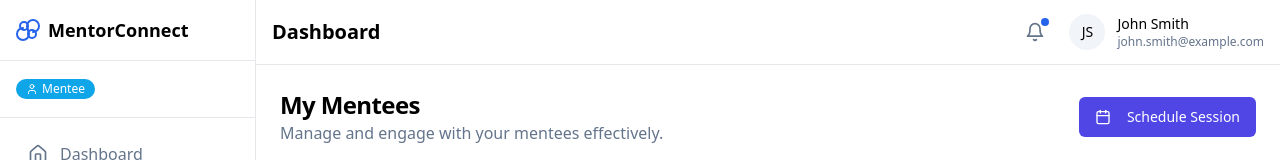
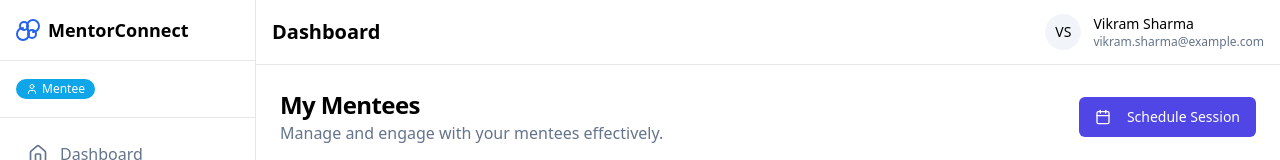
Before and after one commit to yuvraj151004/connect-compass-path, a React (Vite) app: page /dashboard/mentees in a window 1280 px wide. Shown: the top 160 px of the page. Built offline with nearby package versions, Linux system fonts and the light colour scheme.

Commit message:
Fix: Replace John Smith with Indian name
Replaced all instances of "John Smith" with an Indian name throughout the project.

```diff
--- a/src/components/DashboardLayout.tsx
+++ b/src/components/DashboardLayout.tsx
@@ -1,4 +1,3 @@
-
 import React, { ReactNode, useState } from 'react';
 import { Link, useLocation, useNavigate } from 'react-router-dom';
 import {
@@ -60,7 +59,6 @@ const DashboardLayout: React.FC<DashboardLayoutProps> = ({
     if (onLogout) {
       onLogout();
     } else {
-      // Default logout behavior if onLogout prop is not provided
       localStorage.removeItem('userRole');
 
       toast({
@@ -76,7 +74,6 @@ const DashboardLayout: React.FC<DashboardLayoutProps> = ({
 
   return (
     <div className="min-h-screen bg-background flex">
-      {/* Sidebar */}
       <aside
         className={`bg-card border-r w-64 fixed h-full z-30 transition-transform duration-300 transform lg:translate-x-0 ${
           isSidebarOpen ? 'translate-x-0' : '-translate-x-full'
@@ -155,9 +152,7 @@ const DashboardLayout: React.FC<DashboardLayoutProps> = ({
         </div>
       </aside>
 
-      {/* Main content */}
       <div className="flex-1 flex flex-col min-h-screen overflow-x-hidden">
-        {/* Header */}
         <header className="bg-card border-b sticky top-0 z-20">
           <div className="px-4 h-16 flex items-center justify-between">
             <div className="flex items-center gap-4">
@@ -172,32 +167,23 @@ const DashboardLayout: React.FC<DashboardLayoutProps> = ({
               </h1>
             </div>
 
-            <div className="flex items-center gap-2">
-              <button className="p-2 rounded-full text-muted-foreground hover:text-foreground hover:bg-secondary/50 relative">
-                <Bell className="h-5 w-5" />
-                <span className="absolute top-1 right-1 w-2 h-2 bg-primary rounded-full"></span>
-              </button>
-
-              <div className="flex items-center gap-3 ml-2">
-                <div className="w-9 h-9 rounded-full bg-secondary flex items-center justify-center">
-                  <span className="font-medium text-sm">JS</span>
-                </div>
-                <div className="hidden md:block">
-                  <p className="text-sm font-medium">John Smith</p>
-                  <p className="text-xs text-muted-foreground">john.smith@example.com</p>
-                </div>
+            <div className="flex items-center gap-3 ml-2">
+              <div className="w-9 h-9 rounded-full bg-secondary flex items-center justify-center">
+                <span className="font-medium text-sm">VS</span>
+              </div>
+              <div className="hidden md:block">
+                <p className="text-sm font-medium">Vikram Sharma</p>
+                <p className="text-xs text-muted-foreground">vikram.sharma@example.com</p>
               </div>
             </div>
           </div>
         </header>
 
-        {/* Page content */}
         <main className="flex-1 p-4 md:p-6">
           {children}
         </main>
       </div>
 
-      {/* Overlay for mobile sidebar */}
       {isSidebarOpen && (
         <div
           className="fixed inset-0 bg-black/20 z-20 lg:hidden"
--- a/src/pages/Dashboard.tsx
+++ b/src/pages/Dashboard.tsx
@@ -1,3 +1,4 @@
+
 import React, { useState, useEffect } from 'react';
 import { useNavigate, Routes, Route } from 'react-router-dom';
 import DashboardLayout from '@/components/DashboardLayout';
--- a/src/pages/Settings.tsx
+++ b/src/pages/Settings.tsx
@@ -1,4 +1,3 @@
-
 import React, { useState } from 'react';
 import { useNavigate } from 'react-router-dom';
 import {
@@ -70,11 +69,11 @@ const Settings = () => {
                 <div className="flex flex-col md:flex-row gap-4">
                   <div className="flex-1 space-y-2">
                     <Label htmlFor="name">Full Name</Label>
-                    <Input id="name" defaultValue="John Smith" />
+                    <Input id="name" defaultValue="Vikram Sharma" />
                   </div>
                   <div className="flex-1 space-y-2">
                     <Label htmlFor="email">Email Address</Label>
-                    <Input id="email" type="email" defaultValue="john.smith@example.com" />
+                    <Input id="email" type="email" defaultValue="vikram.sharma@example.com" />
                   </div>
                 </div>
                 <div className="space-y-2">
@@ -83,7 +82,7 @@ const Settings = () => {
                     id="bio"
                     className="w-full min-h-[100px] rounded-md border border-input bg-transparent px-3 py-2 text-sm shadow-sm placeholder:text-muted-foreground focus-visible:outline-none focus-visible:ring-1 focus-visible:ring-primary"
                     placeholder="Tell us about yourself"
-                    defaultValue="Software developer interested in mentorship and professional growth."
+                    defaultValue="Software developer passionate about mentorship and professional growth."
                   />
                 </div>
                 <Button onClick={handleSaveSettings}>
```
